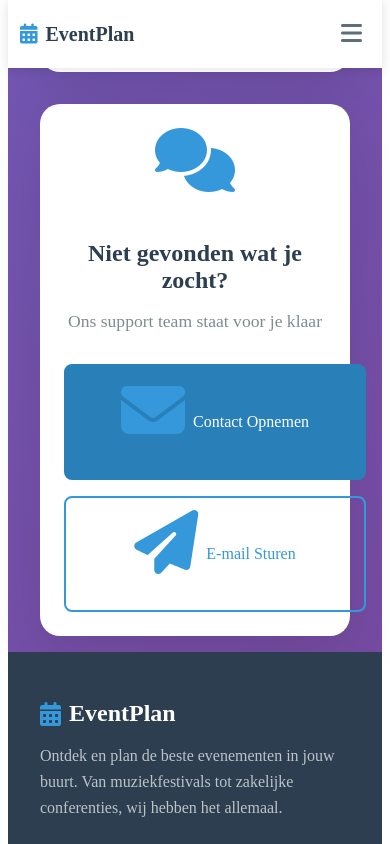
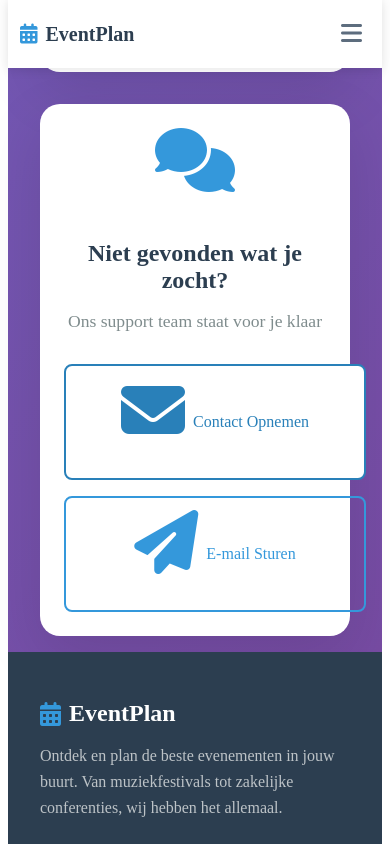
Before and after one commit to SergioTodde/PE1-Web-Expert-Vue, a Vue app: page /faq in a window 390 px wide. In both pictures the pointer is over the link 215 px from the left and 3844 px from the top of the page. Shown: the part 3422-4266 px from the top of the page. Built offline with nearby package versions, Linux system fonts and the light colour scheme.

Commit message:
responsiveness aanpagast en ook UI aangepast bij de buttons van de /faq pagina

```diff
--- a/src/components/layout/Navbar.vue
+++ b/src/components/layout/Navbar.vue
@@ -340,7 +340,7 @@ export default {
   display: flex;
   align-items: center;
   justify-content: space-between;
-  padding: 1rem 0;
+  padding: 1rem 1rem;
   width: 100%;
 }
 
@@ -801,6 +801,12 @@ export default {
 }
 
 /* Responsive Design */
+
+
+
+
+
+
 @media (max-width: 768px) {
   .container {
     padding: 0 1rem;
--- a/src/views/viewsFooter/FAQ.vue
+++ b/src/views/viewsFooter/FAQ.vue
@@ -518,12 +518,23 @@ export default {
 .btn-primary {
   background: #3498db;
   color: white;
+  display: flex;
+  align-items: center;
   border-color: #3498db;
+  i.fa-envelope {
+    color: #FFFFFF;
+  }
 }
 
+
+
 .btn-primary:hover {
-  background: #2980b9;
+  background: #ffffff;
+  color: #2980b9;
   border-color: #2980b9;
+  i.fa-envelope{
+    color: #2980b9;
+  }
 }
 
 .btn-outline {
@@ -535,6 +546,9 @@ export default {
 .btn-outline:hover {
   background: #3498db;
   color: white;
+  i.fa-paper-plane{
+    color: #FFFFFF;
+  }
 }
 
 /* Responsive Design */
```
